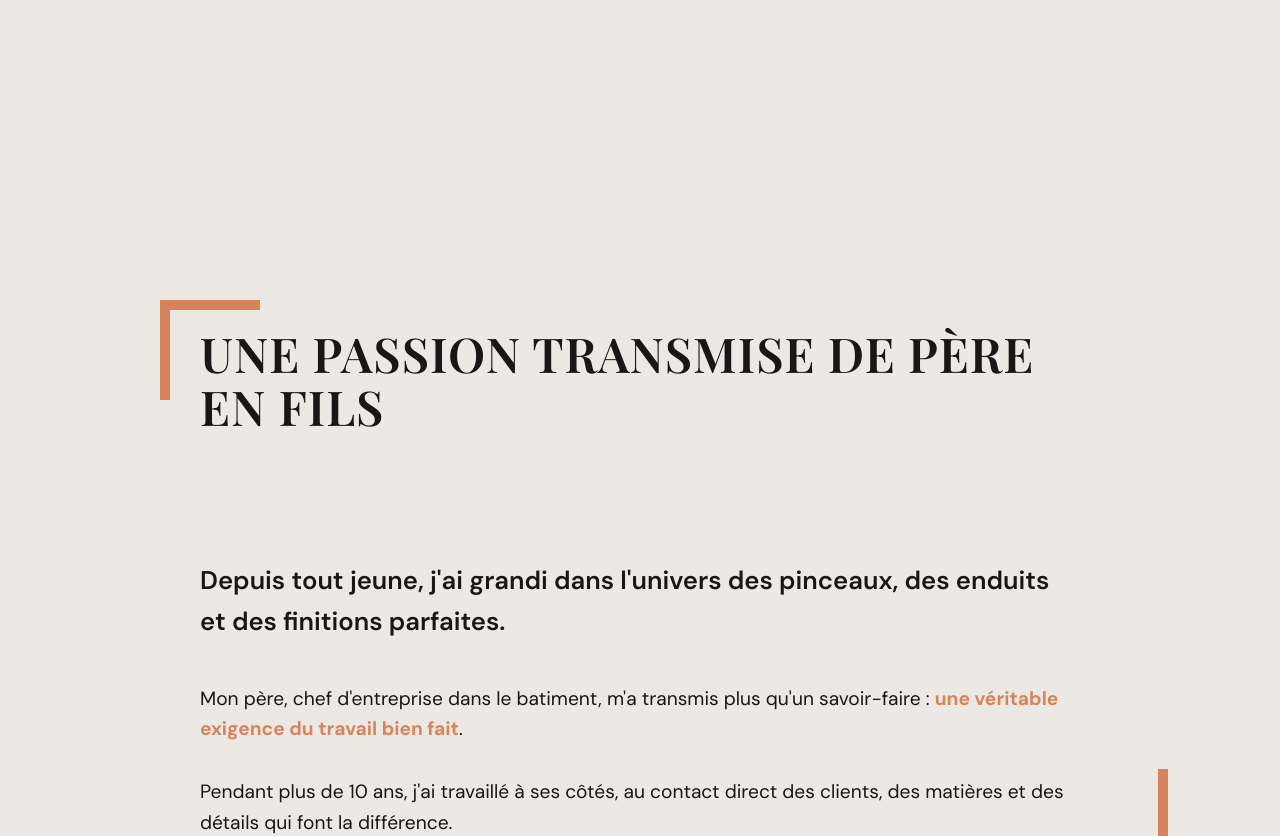
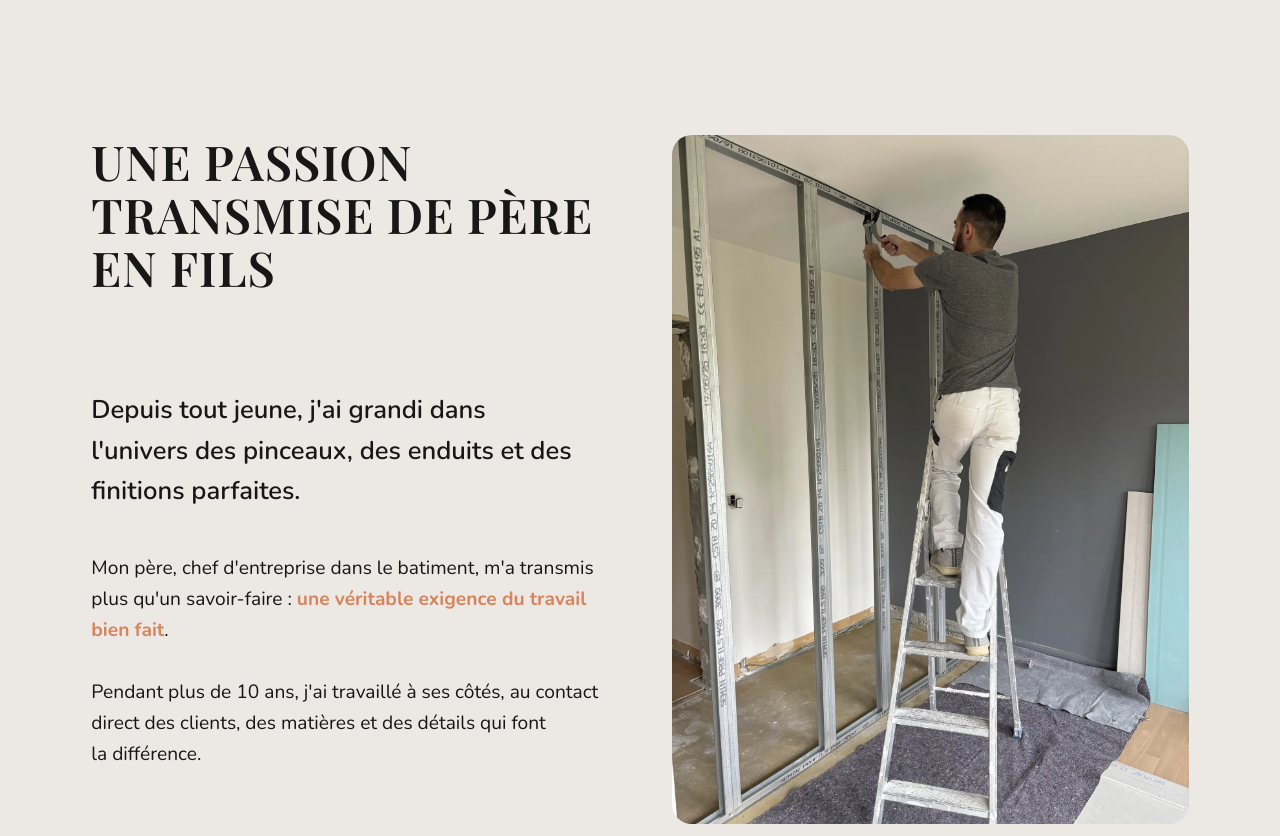
Before and after one commit to aurelienog/renov, a Next.js app: page /about in a window 1280 px wide. Shown: the part 840-1676 px from the top of the page. Built offline with nearby package versions, Linux system fonts and the light colour scheme; a web font is replaced by a local one.

Commit message:
update story and conflict sections styles

```diff
--- a/src/app/about/page.module.css
+++ b/src/app/about/page.module.css
@@ -23,13 +23,12 @@
   & :is(:last-of-type > p, :last-of-type > a){
   max-width: 50ch;
   font-family: var(--font-primary);
-  font-weight: var(--fw-semi-bold);
   line-height: 1.1;
   font-size: 2rem;
   }
 
 
-  & :last-of-type > a {
+  &:last-of-type > a {
     font-style: italic;
     font-weight: var(--fw-bold);
     text-decoration-thickness: 2px;
--- a/src/app/layout.tsx
+++ b/src/app/layout.tsx
@@ -1,5 +1,5 @@
 import type { Metadata } from "next";
-import { Playfair_Display, DM_Sans } from "next/font/google";
+import { Playfair_Display, Nunito } from "next/font/google";
 import "./globals.css";
 import "./variables.css";
 import Footer from "@/components/footer/Footer";
@@ -11,7 +11,7 @@ const playfair = Playfair_Display({
   variable: '--font-primary'
 });
 
-const DMSans = DM_Sans({
+const nunito = Nunito({
   subsets: ["latin"],
   variable: '--font-secondary'
 });
@@ -28,7 +28,7 @@ export default function RootLayout({
 }>) {
   return (
     <html lang="fr">
-      <body className={`${DMSans.variable} ${playfair.variable}`} style={{backgroundColor: 'var(--background)'}}>
+      <body className={`${nunito.variable} ${playfair.variable}`} style={{backgroundColor: 'var(--background)'}}>
         <Link href={'#main'} className="visually-hidden">Aller au contenu principal</Link>
         <HeaderServer />
           {children}
--- a/src/sections/sections-about/conflict-section/styles.module.css
+++ b/src/sections/sections-about/conflict-section/styles.module.css
@@ -5,8 +5,8 @@
   gap: 4rem;
   margin: auto;
 
-  & > article {
-    position: relative;
+    & h2 {
+    margin-bottom: 2em;
   }
 
   & figure {
@@ -34,65 +34,11 @@
 
     /* article higher than figure */
     & > article {
-      margin: 10rem 0 0;
-      padding: 0 40px;
+    margin: 10rem 0 0;
+    box-shadow: rgba(0, 0, 0, 0.35) 0px 5px 15px;
+    border-radius: var(--border-radius);
+    padding: 2em;
     }
-
-  /* TOP corner design */
-
-  & > article::before {
-    content: '';
-    position: absolute;
-    top: -5%;
-    left: 0%;
-    width: 100px;
-    height: 10px;
-    z-index: 2;
-    background-color: var(--color-secondary);
-  }
-
-  & > article::after {
-    content: '';
-    position: absolute;
-    content: "";
-    top: -5%;
-    left: -0%;
-    width: 10px;
-    height: 100px;
-    z-index: 2;
-    background-color: var(--color-secondary);
-  }
-
+}
 
 }
-
-  /* BOTTOM corner design */
-
-.section p:last-of-type {
-  position: relative;
-}
-
-.section > article  p:last-of-type::before {
-  content: '';
-  position: absolute;
-  content: "";
-  bottom: -50%;
-  right: -10%;
-  width: 100px;
-  height: 10px;
-  z-index: 2;
-  background-color: var(--color-secondary);
-}
-
-.section > article  p:last-of-type::after {
-  content: '';
-  position: absolute;
-  content: "";
-  bottom: -50%;
-  right: -10%;
-  width: 10px;
-  height: 100px;
-  z-index: 2;
-  background-color: var(--color-secondary);
-  }
-}
--- a/src/sections/sections-about/story-section/styles.module.css
+++ b/src/sections/sections-about/story-section/styles.module.css
@@ -6,8 +6,8 @@
   gap: 4rem;
   margin: auto;
 
-  & > article {
-    position: relative;
+  & h2 {
+    margin-bottom: 2em;
   }
 
   & p:first-of-type{
@@ -26,14 +26,20 @@
   }
 }
 
-@media (min-width: 1150px) {
+@media (min-width: 1410px) {
   .section {
     padding: 12rem 8rem 8rem;
     margin: auto;
     gap: 6rem;
 
+    & > article {
+    box-shadow: rgba(0, 0, 0, 0.35) 0px 5px 15px;
+    border-radius: var(--border-radius);
+    padding: 2em;
+  }
+
   & > figure {
-      margin: 10rem 0 0;
+      margin: 12rem 0 0;
       mask-image: none;
     }
 
@@ -42,65 +48,8 @@
       font-weight: var(--fw-semi-bold);
     }
 
-  & article {
-    padding: 0 40px;
-  }
-
-  /* TOP corner design */
-
-  & > article::before {
-    content: '';
-    position: absolute;
-    top: -5%;
-    left: 0%;
-    width: 100px;
-    height: 10px;
-    z-index: 2;
-    background-color: var(--color-secondary);
-  }
-
-  & > article::after {
-    content: '';
-    position: absolute;
-    content: "";
-    top: -5%;
-    left: -0%;
-    width: 10px;
-    height: 100px;
-    z-index: 2;
-    background-color: var(--color-secondary);
-  }
-
-
+    & article {
+      margin-bottom: 8em;
+    }
 }
-
-  /* BOTTOM corner design */
-
-.section p {
-  position: relative;
 }
-
-.section > article  p:last-of-type::before {
-  content: '';
-  position: absolute;
-  content: "";
-  bottom: -50%;
-  right: -10%;
-  width: 100px;
-  height: 10px;
-  z-index: 2;
-  background-color: var(--color-secondary);
-}
-
-.section > article  p:last-of-type::after {
-  content: '';
-  position: absolute;
-  content: "";
-  bottom: -50%;
-  right: -10%;
-  width: 10px;
-  height: 100px;
-  z-index: 2;
-  background-color: var(--color-secondary);
-  }
-}
```
